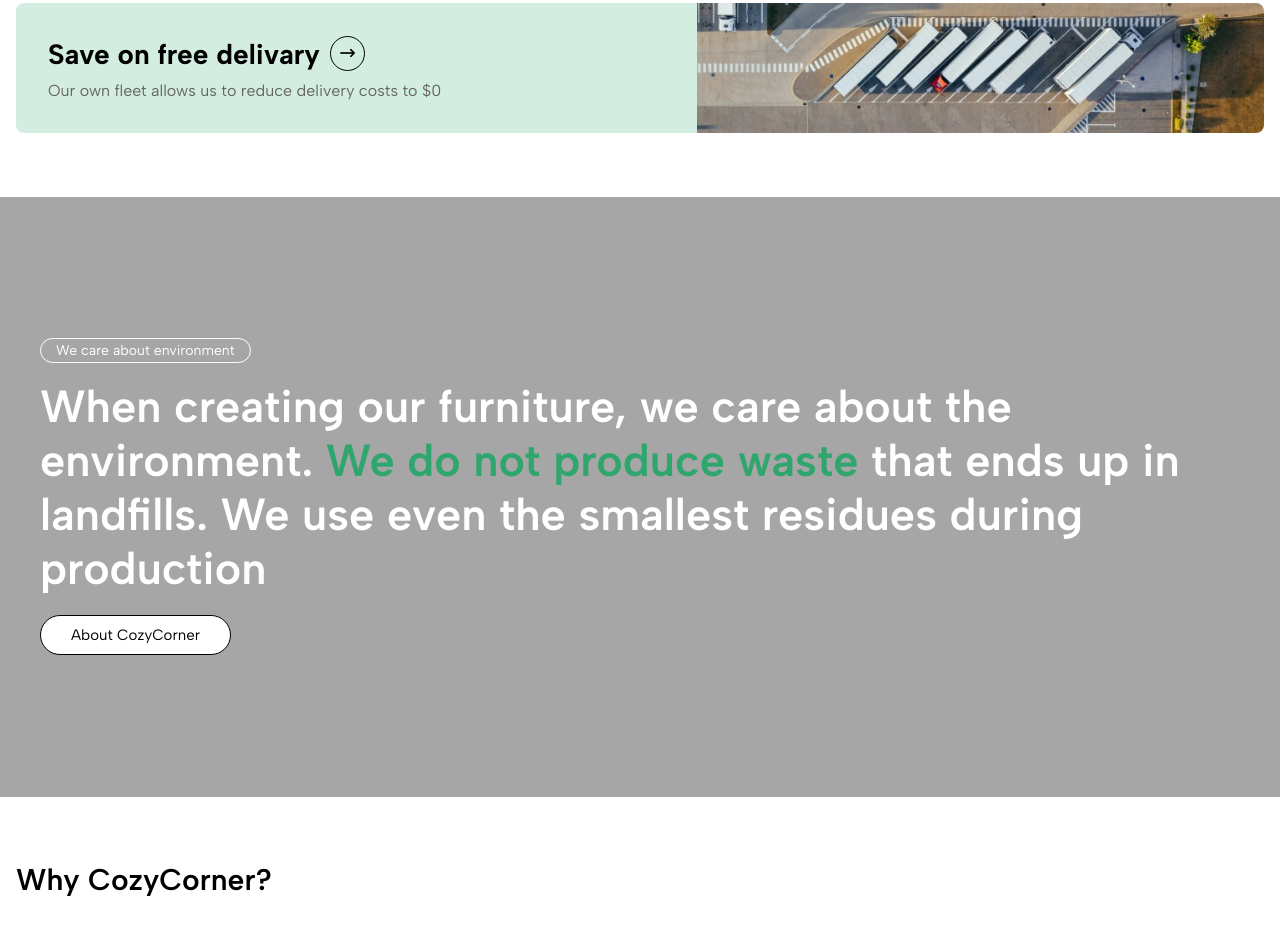
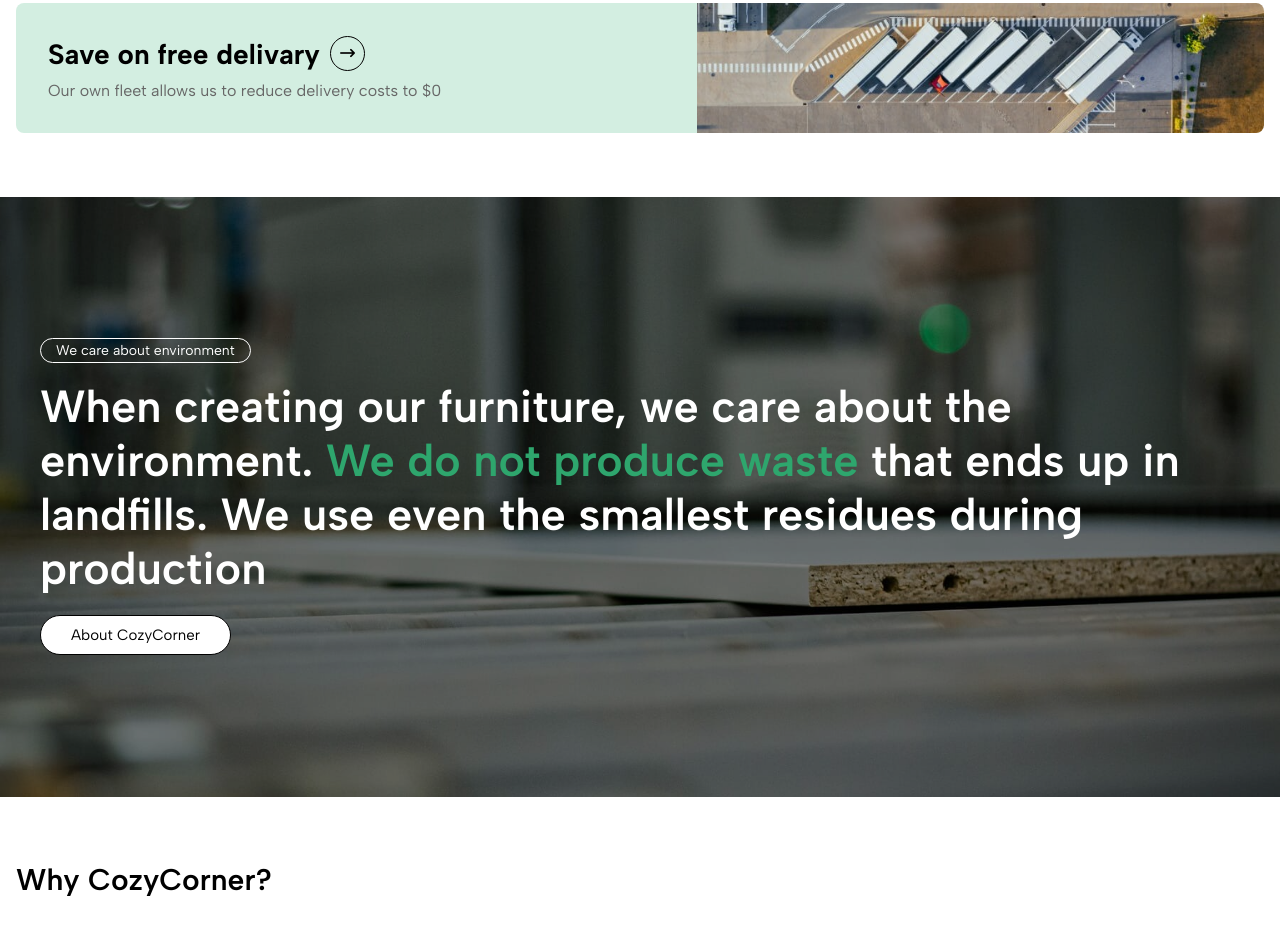
Before and after one commit to mohamedelkashef15/Cozy-corner, a website: page index.html in a window 1280 px wide. Shown: the part 2835-3778 px from the top of the page. Drawn offline with Linux system fonts and the light colour scheme.

Commit message:
update image

```diff
--- a/css/style.css
+++ b/css/style.css
@@ -597,7 +597,7 @@ a {
 /* About Start */
 #about {
   min-height: 600px;
-  background: url("./images/about-bg.jpg") center/cover no-repeat fixed;
+  background: url("../images/about-bg.jpg") center/cover no-repeat fixed;
   position: relative;
 }
 
```
